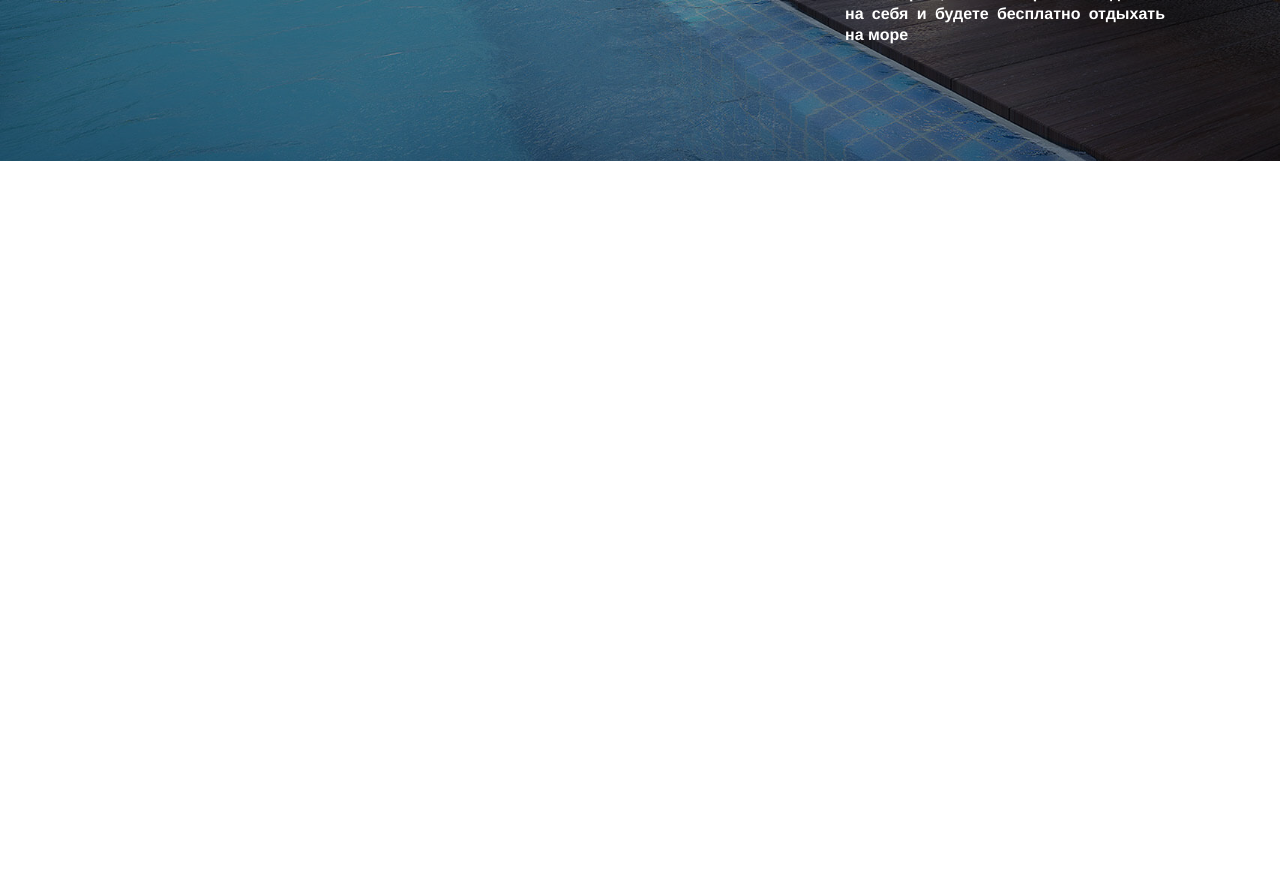
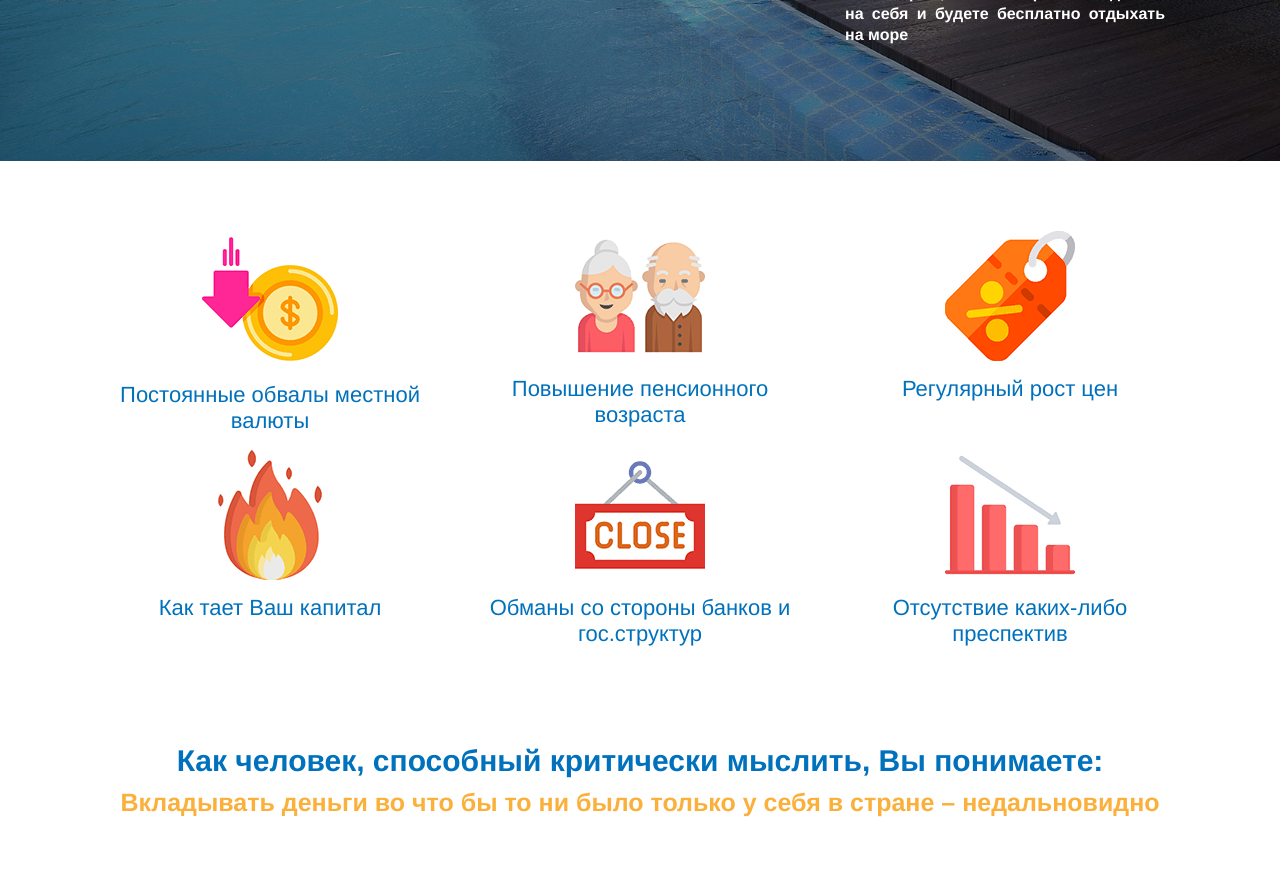
Before and after one commit to AndrewBeznosko/asia, a PHP site: page / in a window 1280 px wide. Shown: the part 544-1439 px from the top of the page. Before the commit the page ends 705 px from the top, so only its background shows below. Run offline with PHP 8.4, Linux system fonts and the light colour scheme; style sheets or scripts are compiled from the project's sources.

Commit message:
sec_3 pochti ready

```diff
--- a/index.html
+++ b/index.html
@@ -72,7 +72,36 @@
     <!-- ========================= sec_3 ========================= -->
     <section class="sec_3">
         <div class="container">
-            <div class="row"></div>
+            <div class="row text-center row_blocks">
+                <div class="col-lg-4">
+                    <img src="img/930ea25a94fb24c5207c1766ac3a778a-lossy.png?crc=250642429" alt="">
+                    <p>Постоянные обвалы местной валюты</p>
+                </div>
+                <div class="col-lg-4">
+                    <img src="img/88f795e14963b64476336ac36caa9c6d-lossy.png?crc=254006010" alt="">
+                    <p>Повышение пенсионного возраста</p>
+                </div>
+                <div class="col-lg-4">
+                    <img src="img/1a33314832d1374bff8e044997fb30cf-lossy.png?crc=3995653007" alt="">
+                    <p>Регулярный рост цен</p>
+                </div>
+                <div class="col-lg-4">
+                    <img src="img/a7054f3823ab439a518420021b862ded-lossy.png?crc=4145169957" alt="">
+                    <p>Как тает Ваш капитал</p>
+                </div>
+                <div class="col-lg-4">
+                    <img src="img/3c8bcef7dd3cf7a0f543e07bc5dd5f7f-lossy.png?crc=384291385" alt="">
+                    <p>Обманы со стороны банков и гос.структур</p>
+                </div>
+                <div class="col-lg-4">
+                    <img src="img/c9c97ebf17811c125216cc46238e91e2-lossy.png?crc=59373026" alt="">
+                    <p>Отсутствие каких-либо преспектив</p>
+                </div>
+            </div>
+            <div class="text-center">
+                <h2 class="blue">Как человек, способный критически мыслить, Вы понимаете:</h2>
+                <h2 class="orange">Вкладывать деньги во что бы то ни было только у себя в стране – недальновидно</h2>
+            </div>
         </div>
     </section>
     <!-- ========================= /sec_3 ========================= -->
--- a/sass/_andrew.scss
+++ b/sass/_andrew.scss
@@ -129,3 +129,45 @@
         color: #fff;
     }
 }
+// ==================================================
+// sec_3
+// ==================================================
+
+.sec_3 {
+    padding-top: 40px;
+    padding-bottom: 70px;
+    p {
+        color: #0071BC;
+        line-height: 26px;
+        font-size: 22px;
+        text-align: center;
+        font-family: Helvetica, Helvetica Neue, Arial, sans-serif;
+        margin-top: 15px;
+    }
+
+    .row_blocks {
+        margin: 30px 0;
+    }
+
+    h2.blue {
+        margin-top: 80px;
+    }
+}
+
+h2.blue {
+    color: #0071BC;
+    line-height: 36px;
+    font-size: 30px;
+    text-align: center;
+    font-family: Helvetica, Helvetica Neue, Arial, sans-serif;
+    font-weight: bold;
+}
+
+h2.orange {
+    color: #FBB03B;
+    line-height: 30px;
+    font-size: 25px;
+    text-align: center;
+    font-family: Helvetica, Helvetica Neue, Arial, sans-serif;
+    font-weight: bold;
+}
```
